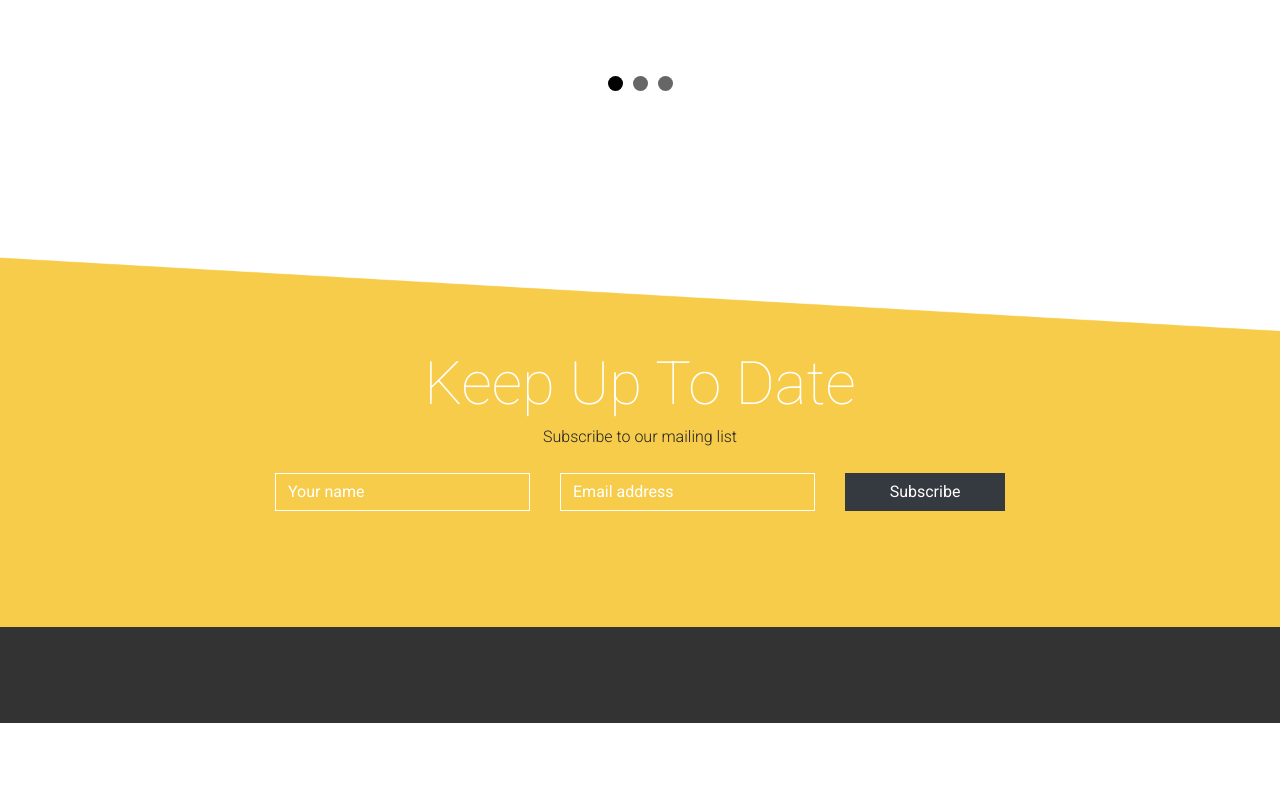
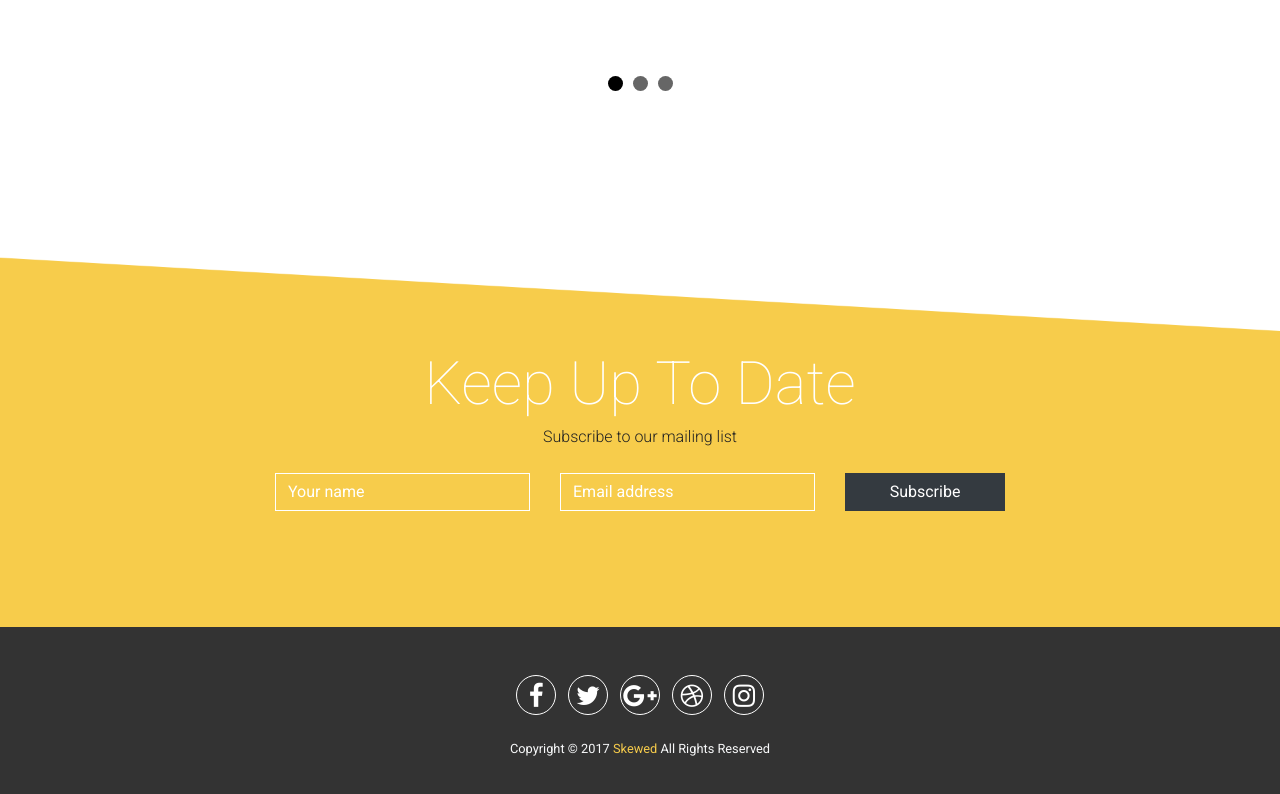
Before and after one commit to ivanapetrovic1980/scewed-theme, a plain HTML site: page index.html in a window 1280 px wide. Shown: the part 5785-6579 px from the top of the page. Before the commit the page ends 6508 px from the top, so only its background shows below. Drawn offline with Linux system fonts and the light colour scheme.

Commit message:
sredjivanje footera.

```diff
--- a/css/style.css
+++ b/css/style.css
@@ -287,3 +287,18 @@ header{
 .testimonial-slider li{
     padding: 0 0 90px;
 }
+
+footer .social a{
+    display: inline-block;
+    width: 40px;
+    height: 40px;
+    border: 1px solid #fff;
+    border-radius: 50%;
+    margin: 0 4px;
+}
+
+footer .social .fa{
+    line-height: 40px;
+    font-size: 26px;
+    color: #fff;
+}
--- a/index.html
+++ b/index.html
@@ -445,7 +445,14 @@
         </main>
         <footer class="py-5" style="background-color: #333">
             <div class="container">
-
+                <p class="social text-center mb-4">
+                    <a href="#"><span class="fa fa-facebook"></span></a>
+                    <a href="#"><span class="fa fa-twitter"></span></a>
+                    <a href="#"><span class="fa fa-google-plus"></span></a>
+                    <a href="#"><span class="fa fa-dribbble"></span></a>
+                    <a href="#"><span class="fa fa-instagram"></span></a>
+                </p>
+                <p class="copyright text-center small text-light">Copyright &copy; 2017 <span class="text-warning">Skewed</span> All Rights Reserved</p>
             </div>
         </footer>
 
```
